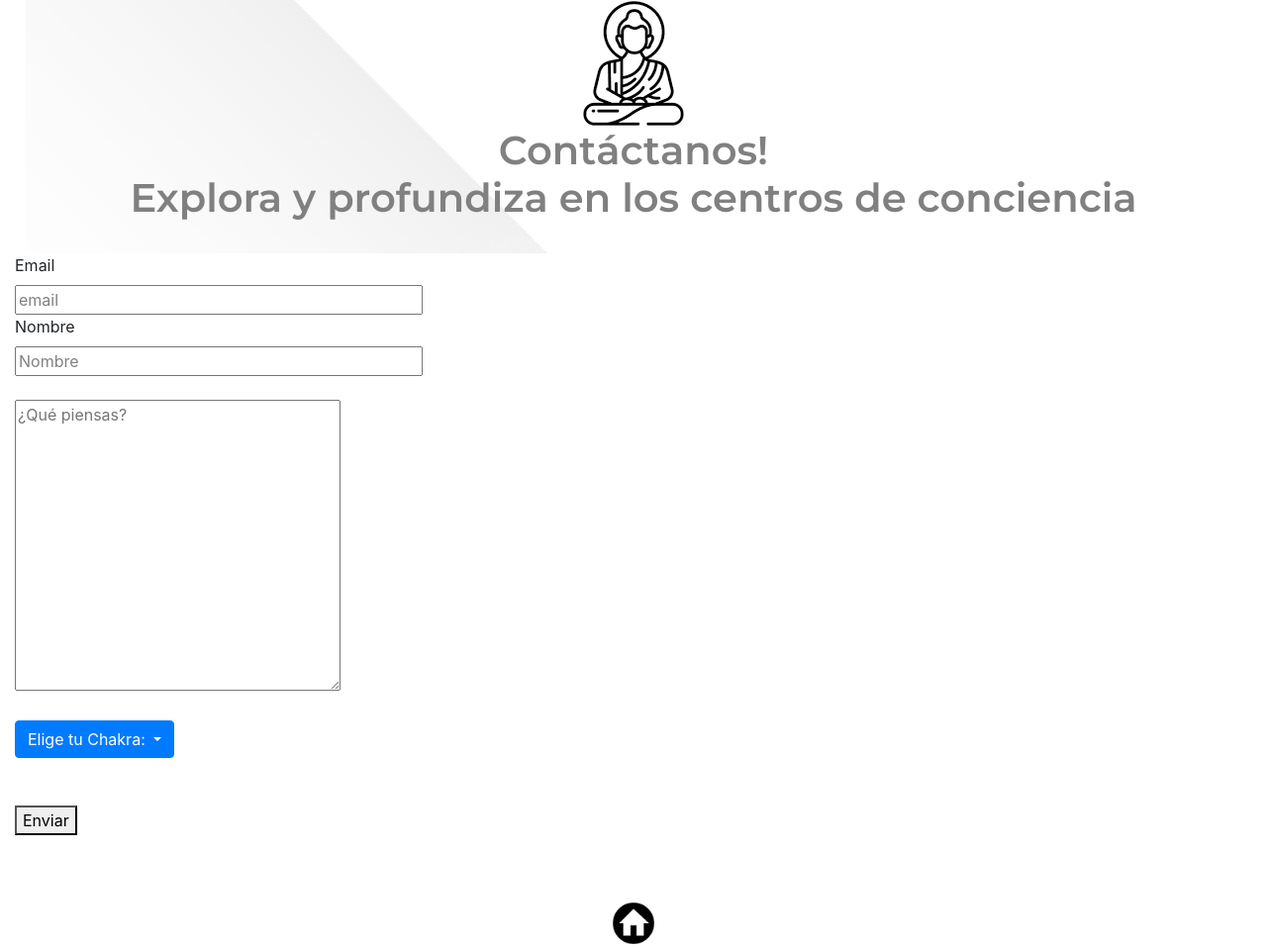
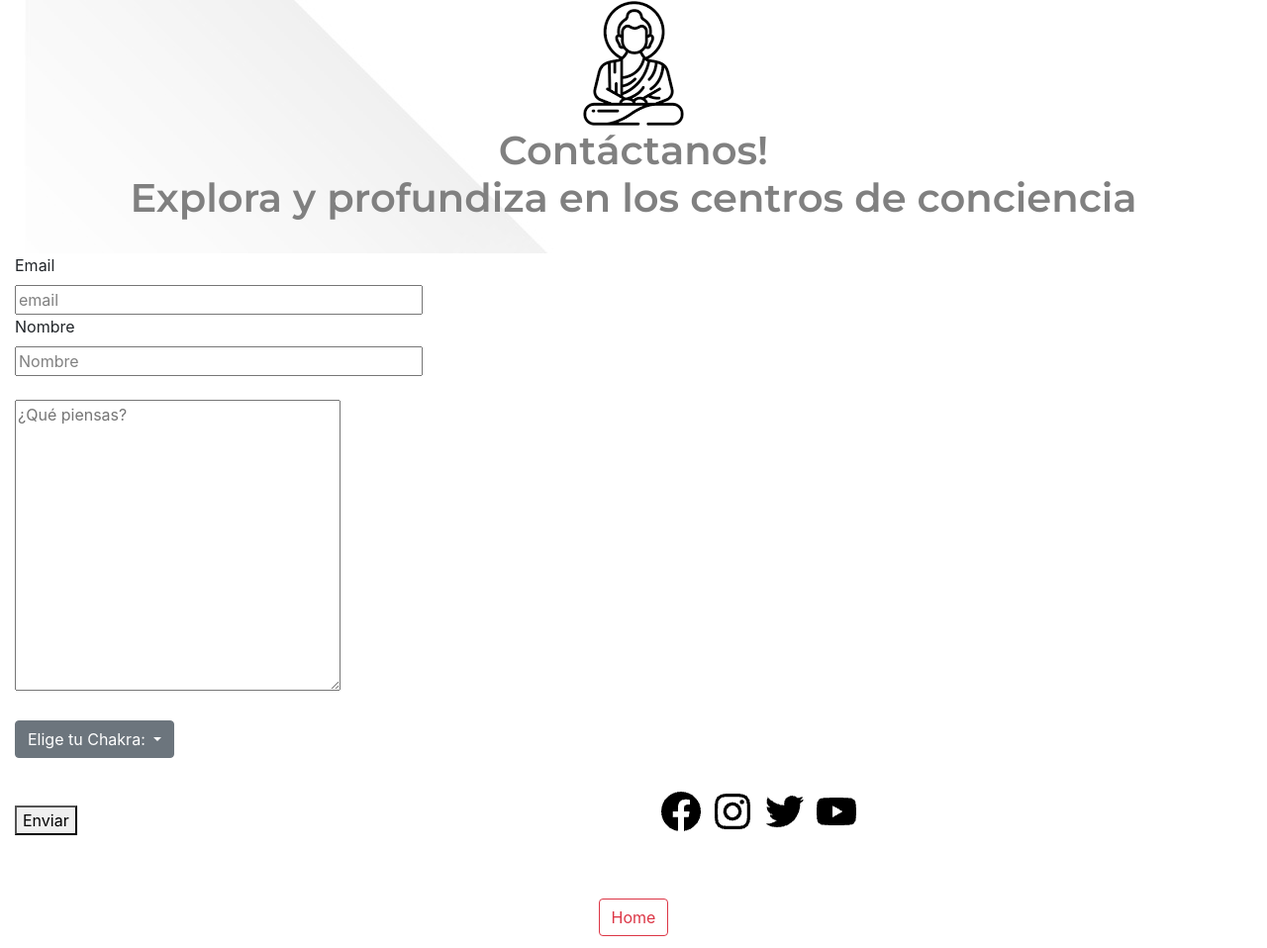
Before and after one commit to eaglezen/PreEntrega2_Borrero_Aranda, a plain HTML site: page pages/contacto.html in a window 1280 px wide. Shown: the whole page at 99% size. Drawn offline with nearby package versions, Linux system fonts and the light colour scheme.

Commit message:
se modifica pagina de contacto y enlaces

```diff
--- a/assests/css/contacto_style.css
+++ b/assests/css/contacto_style.css
@@ -2,6 +2,14 @@
 form input {
     width:225%
 }
+
+ul li {
+    margin: 2;
+    padding: 2;
+    box-sizing: border-box;
+    font-family: "Montserrat";
+    display: inline-block;
+  }
 
 @font-face {
     font-family: "Montserrat";
@@ -31,7 +39,8 @@ font-family: "Montserrat2";
 }
 
 .home {
-width: 4%;
+width: 7%;
+text-align: center;
     }
 
 h1 {
@@ -43,3 +52,7 @@ form input::placeholder{
 
     color: gray;
 }
+
+footer{
+    text-align: center;
+}
--- a/assests/css/index_style.css
+++ b/assests/css/index_style.css
@@ -45,8 +45,3 @@ img {
   background-color: purple;
   display: inline-block;
   }
-
-  #chakras{
-    color:blue;
-    background-color: aqua;
-  }
--- a/pages/contacto.html
+++ b/pages/contacto.html
@@ -34,7 +34,7 @@
                     <textarea name="comentario" id="comentario" cols="30" rows="12" placeholder="¿Qué piensas?"></textarea>
                     <br><br>
                     <div class="dropdown">
-                        <button class="btn btn-primary dropdown-toggle"
+                        <button class="btn btn-secondary dropdown-toggle"
                             type="button"
                             id="dropdownMenuButton"
                             data-toggle="dropdown"
@@ -49,7 +49,7 @@
                             <a class="dropdown-item" href="#">Anahata</a>
                             <a class="dropdown-item" href="#">Manipura</a>
                             <a class="dropdown-item" href="#">Swadistana</a>
-                            <a class="dropdown-item" href="#">Muladhara</a>
+                            <a class="dropdown-item" href="../pages/muladhara.html">Muladhara</a>
                         </div>
                     </div>
 
@@ -57,12 +57,28 @@
                     <button type="button" value="Enviar" id="enviar">Enviar</button>
                 </form>
             </div>
+            <div class="col-10 col align-self-end text-center">
+              <nav>
+                <ul>
+                    <li> <a href="#"><img src="../assests/img/bxl-facebook-circle.png"></a></li>
+                    <li> <a href="#"><img src="../assests/img/bxl-instagram.png"></a></li>
+                    <li> <a href="#"><img src="../assests/img/bxl-twitter.png"></a></li>
+                    <li> <a href="#"><img src="../assests/img/bxl-youtube.png"></a></li>
+                </ul>
+            </nav>
+            </div>
         </div>
-            <br><br>
-        <!---enlace al Home-->
-        <center>
-            <a href="../Index.htm"><img src="../assests/img/Home.png" class="home"></a>
-        </center>
+        <div class="row">
+            <div class="col-12">
+                <br><br>
+                <!---enlace al Home-->
+                <footer>
+                    <a href="../Index.htm" class="btn btn-outline-danger" role="button" aria-pressed="true">Home</a>
+                </footer>
+            </div>
+
+        </div>
+
     </div>
     </body>
 </html>
```
Also changed, not shown: assests/img/bx-envelope.png (added), assests/img/bxl-facebook-circle.png (added), assests/img/bxl-instagram.png (added), assests/img/bxl-twitter.png (added), assests/img/bxl-youtube.png (added).
